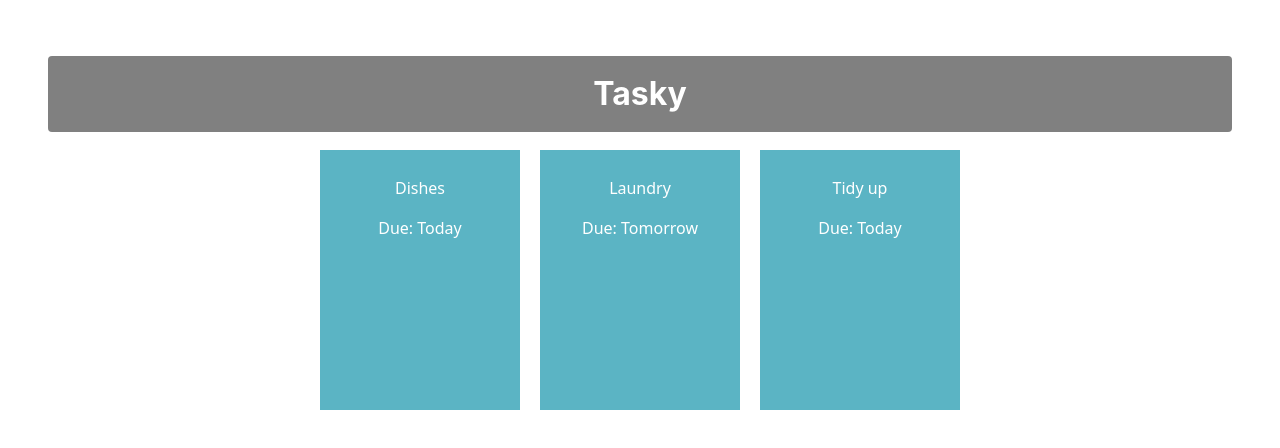
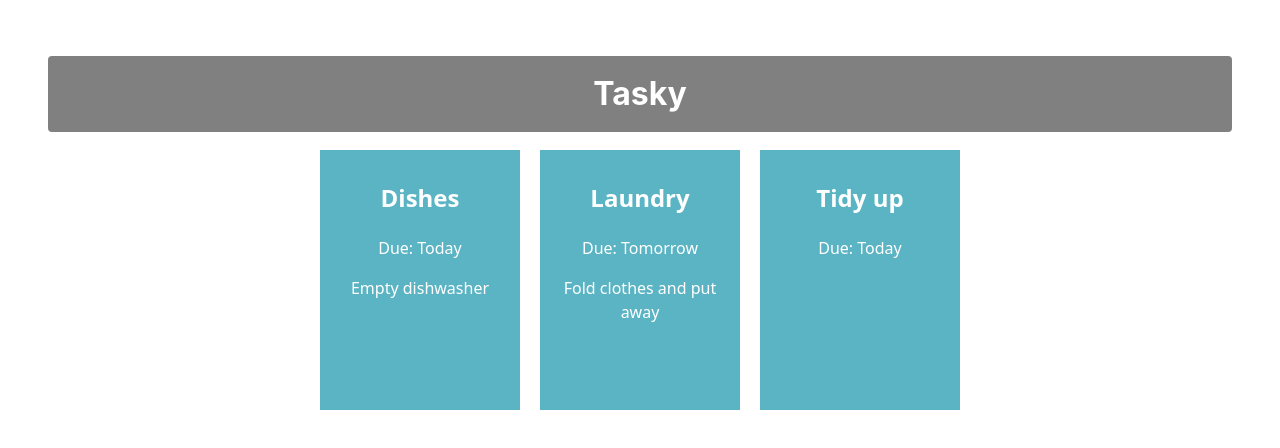
Before and after one commit to bedelya-sert/react-basics-labs, a React (Vite) app: page / in a window 1280 px wide. Shown: the top 448 px of the page. Built offline with nearby package versions, Linux system fonts and the light colour scheme.

Commit message:
Added task state

```diff
--- a/src/components/Task.jsx
+++ b/src/components/Task.jsx
@@ -1,9 +1,10 @@
 const Task = (props) => {
        return (
         <div className="card">
-            <p>{props.title}</p>
+            <h2>{props.title}</h2>
             <p>Due: {props.deadline}</p>
             <p>{props.children}</p>
+            <p>{props.description}</p>
         </div>
     )
 }
```
Also changed, not shown: src/App.jsx (+3 -4 lines).
